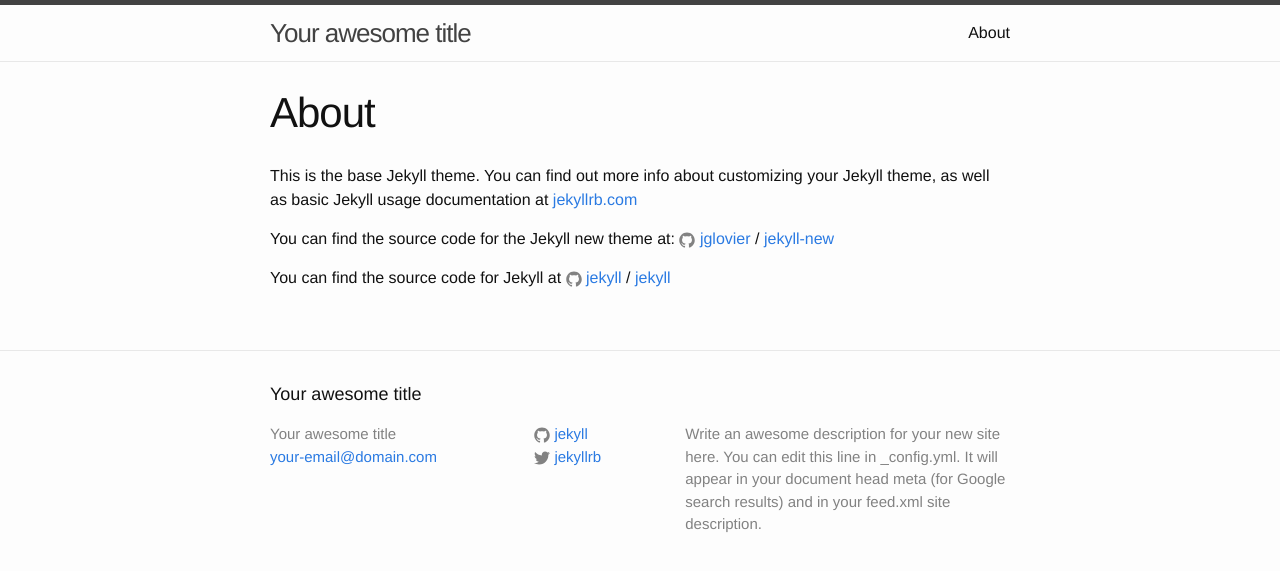
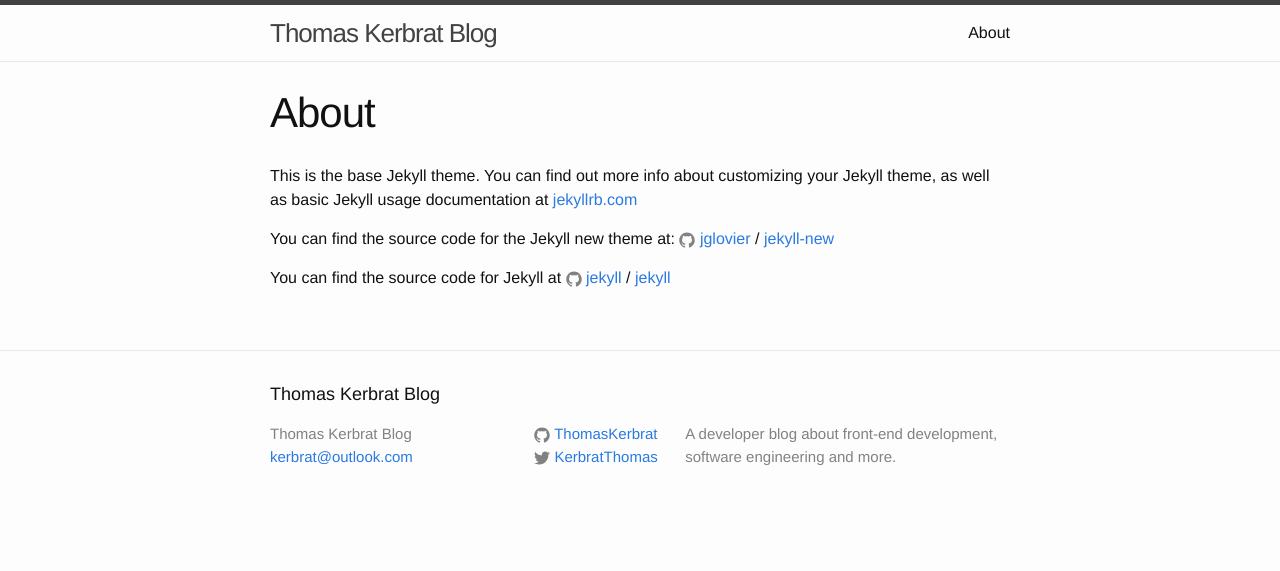
Before and after one commit to ThomasKerbrat/blog, a Jekyll site: the page built from about.md, in a window 1280 px wide. Shown: the top 571 px of the page. Built offline with Jekyll 4.4.1, drawn with Linux system fonts in a browser that asks for light colours.

Commit message:
Moving files to Jekyll architecture and modifying some configuration.

```diff
--- a/_config.yml
+++ b/_config.yml
@@ -6,16 +6,15 @@
 # 'jekyll serve'. If you change this file, please restart the server process.
 
 # Site settings
-title: Your awesome title
-email: your-email@domain.com
+title: Thomas Kerbrat Blog
+email: kerbrat@outlook.com
 description: > # this means to ignore newlines until "baseurl:"
-  Write an awesome description for your new site here. You can edit this
-  line in _config.yml. It will appear in your document head meta (for
-  Google search results) and in your feed.xml site description.
-baseurl: "" # the subpath of your site, e.g. /blog
-url: "http://yourdomain.com" # the base hostname & protocol for your site
-twitter_username: jekyllrb
-github_username:  jekyll
+  A developer blog about front-end development, software engineering and more.
+baseurl: "/blog" # the subpath of your site, e.g. /blog
+url: "https://thomaskerbrat.github.io" # the base hostname & protocol for your site
+twitter_username: KerbratThomas
+github_username:  ThomasKerbrat
+repository: ThomasKerbrat/blog
 
 # Build settings
 markdown: kramdown
```
Also changed, not shown: _layouts/post.html (+10 -1 lines), _posts/2016-07-08-implement_json_parser_cshap_dotnet.markdown (renamed from 2016/07/implement_json_parser_cshap_dotnet.md, +15 -9 lines), _posts/2016-07-18-angularjs_controller_inheritance.markdown (added, +119 -0 lines), _posts/2016-07-18-welcome-to-jekyll.markdown (deleted, +0 -25 lines).
